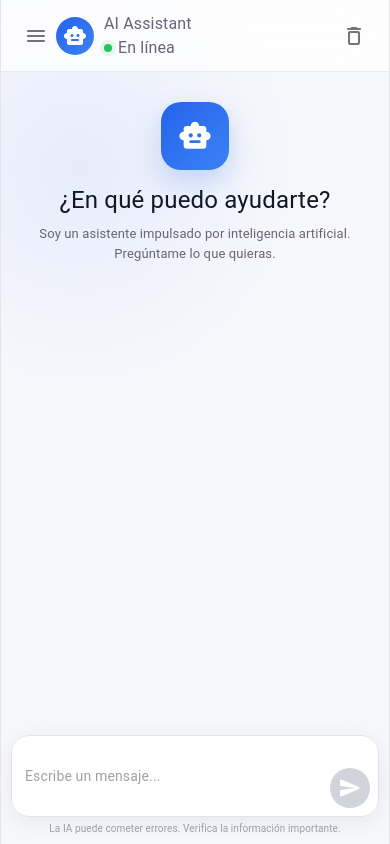
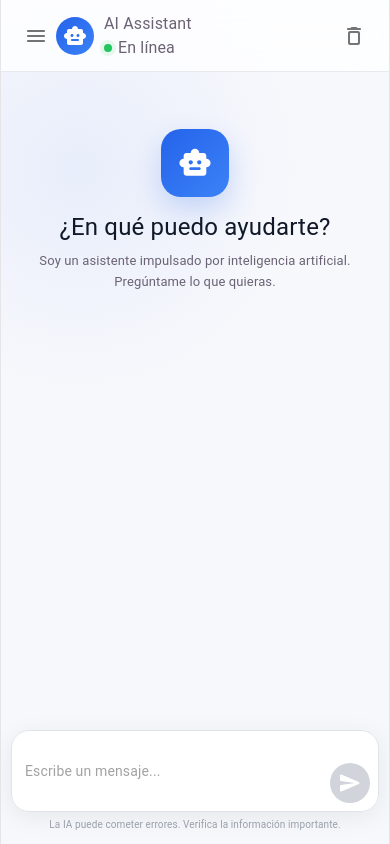
Before and after one commit to Patogol35/Fbot, a React app: page / in a window 390 px wide. Built offline with nearby package versions, Linux system fonts and the light colour scheme; the HTML template or start-up script is replaced by a standard one.

Commit message:
Update Chat.css for improved styling and layout

```diff
--- a/src/components/Chat.css
+++ b/src/components/Chat.css
@@ -1,9 +1,18 @@
+html,
+body,
+#root {
+    width: 100%;
+    height: 100%;
+    margin: 0;
+    padding: 0;
+}
+
 .chat-page {
     width: 100%;
     height: 100vh;
     display: flex;
     overflow: hidden;
-    background: radial-gradient(circle at 20% 20%, rgba(37,99,235,.08), transparent 30%), #f7f8fc;
+    background: radial-gradient(circle at 20% 20%, rgba(37,99,235,.07), transparent 30%), #f7f8fc;
 }
 
 /* SIDEBAR */
@@ -12,7 +21,7 @@
     width: 270px;
     box-sizing: border-box;
     border-right: 1px solid #e7e8ef;
-    background: rgba(255,255,255,.92);
+    background: rgba(255,255,255,.94);
     backdrop-filter: blur(20px);
 }
 
@@ -118,6 +127,7 @@
 .chat-main {
     width: calc(100% - 270px);
     height: 100vh;
+    min-width: 0;
     min-height: 0;
     margin-left: 270px;
     display: flex;
@@ -131,7 +141,7 @@
     display: flex;
     align-items: center;
     padding: 0 28px;
-    background: rgba(255,255,255,.75);
+    background: rgba(255,255,255,.78);
     border-bottom: 1px solid #e8e9ef;
     backdrop-filter: blur(20px);
 }
@@ -159,10 +169,10 @@
 
 .messages-container {
     flex: 1;
+    min-width: 0;
     min-height: 0;
-    min-width: 0;
     overflow-y: auto;
-    padding: 10px 20px 5px;
+    padding: 20px;
     box-sizing: border-box;
 }
 
@@ -233,12 +243,15 @@
 /* WELCOME */
 
 .welcome-container {
+    width: 100%;
+    max-width: 700px;
     display: flex;
     flex-direction: column;
     align-items: center;
     text-align: center;
-    max-width: 700px;
-    margin: 35px auto 0;
+    margin: 0 auto;
+    padding-top: 10vh;
+    box-sizing: border-box;
 }
 
 .welcome-icon-container {
@@ -266,6 +279,34 @@
 .welcome-description {
     max-width: 500px;
     line-height: 1.6 !important;
+}
+
+/* SUGGESTIONS */
+
+.suggestions {
+    display: flex;
+    flex-wrap: wrap;
+    justify-content: center;
+    gap: 10px;
+    margin-top: 24px;
+}
+
+.suggestion-chip {
+    height: 40px !important;
+    padding: 0 5px;
+    background: white !important;
+    border: 1px solid #e5e7eb !important;
+    transition: .2s !important;
+}
+
+.suggestion-chip:hover {
+    border-color: #3b82f6 !important;
+    background: #eff6ff !important;
+    transform: translateY(-2px);
+}
+
+.suggestion-chip .MuiChip-icon {
+    color: #2563eb;
 }
 
 /* TYPING */
@@ -313,7 +354,7 @@
 .input-area {
     width: 100%;
     flex-shrink: 0;
-    padding: 5px 20px 8px;
+    padding: 8px 20px 15px;
     background: #f7f8fc;
     box-sizing: border-box;
 }
@@ -372,7 +413,7 @@
 
 .input-disclaimer {
     text-align: center;
-    margin-top: 4px !important;
+    margin-top: 5px !important;
     font-size: 10px !important;
     color: #9ca3af;
 }
@@ -396,7 +437,6 @@
 @media (max-width: 900px) {
     .chat-main {
         width: 100%;
-        height: 100vh;
         margin-left: 0;
     }
 
@@ -405,7 +445,7 @@
     }
 
     .messages-container {
-        padding: 10px 12px 5px;
+        padding: 15px 12px;
     }
 
     .message-content {
@@ -413,7 +453,7 @@
     }
 
     .welcome-container {
-        margin-top: 25px;
+        padding-top: 7vh;
     }
 
     .welcome-title {
@@ -421,7 +461,7 @@
     }
 
     .input-area {
-        padding: 5px 10px 8px;
+        padding: 8px 10px 12px;
     }
 }
 
@@ -431,7 +471,7 @@
     }
 
     .welcome-container {
-        margin-top: 20px;
+        padding-top: 5vh;
     }
 
     .welcome-title {
@@ -441,4 +481,14 @@
     .welcome-description {
         font-size: 13px !important;
     }
-}
+
+    .suggestions {
+        flex-direction: column;
+        width: 100%;
+        padding: 0 25px;
+    }
+
+    .suggestion-chip {
+        width: 100%;
+    }
+    }
```
